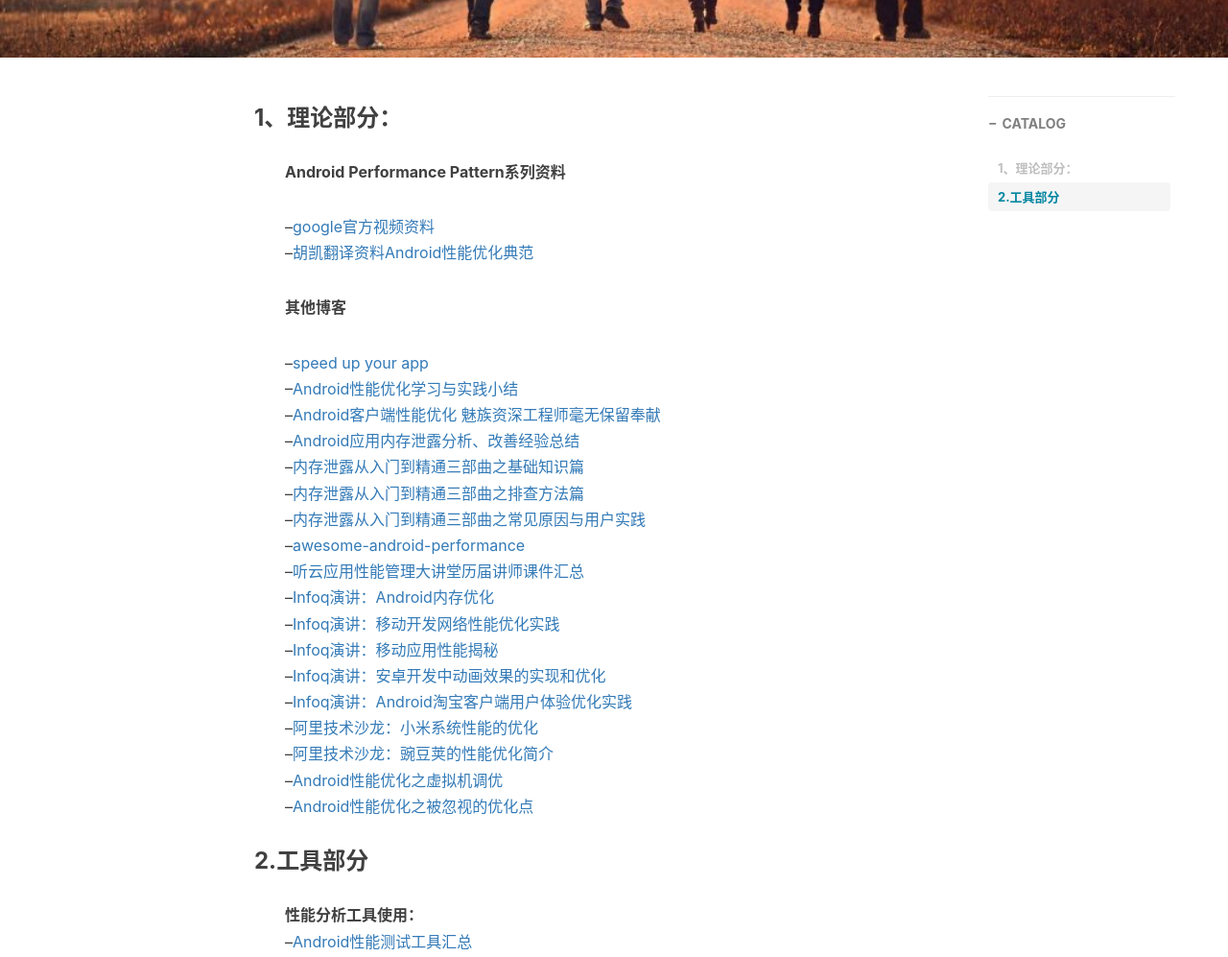
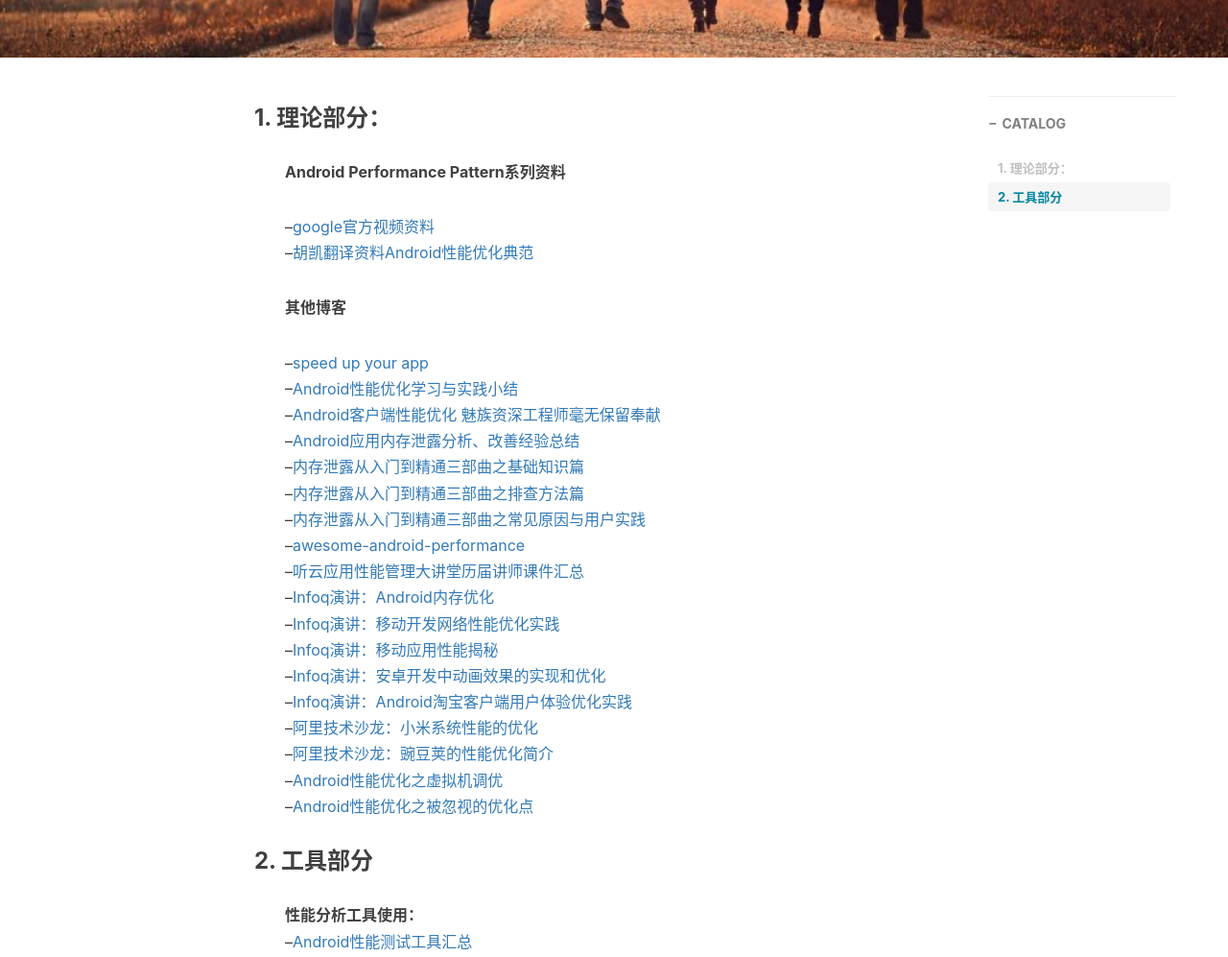
Before and after one commit to chendongqi/blog, a Jekyll site: the page built from _posts/android/performance/2017-03-04-performance_doc .markdown, in a window 1280 px wide. Shown: the part 463-1460 px from the top of the page at 96% size. Built offline with Jekyll 4.4.1, drawn with Linux system fonts in a browser that asks for light colours; nearby versions of some CDN libraries; comment, search, counter and statistics services are not loaded.

```diff
--- a/_posts/android/performance/2017-03-04-performance_doc .markdown
+++ b/_posts/android/performance/2017-03-04-performance_doc .markdown
@@ -13,7 +13,7 @@ tags:
 ---
 
 
-### 1、理论部分：
+### 1. 理论部分：
 
 &emsp;&emsp;**Android Performance Pattern系列资料**
 
@@ -42,7 +42,7 @@ tags:
 &emsp;&emsp;--[Android性能优化之被忽视的优化点](https://zhuanlan.zhihu.com/p/24890330)
 
 
-### 2.工具部分
+### 2. 工具部分
 
 &emsp;&emsp;**性能分析工具使用：**
 &emsp;&emsp;--[Android性能测试工具汇总](http://www.jianshu.com/p/dab8324c5500)
```
